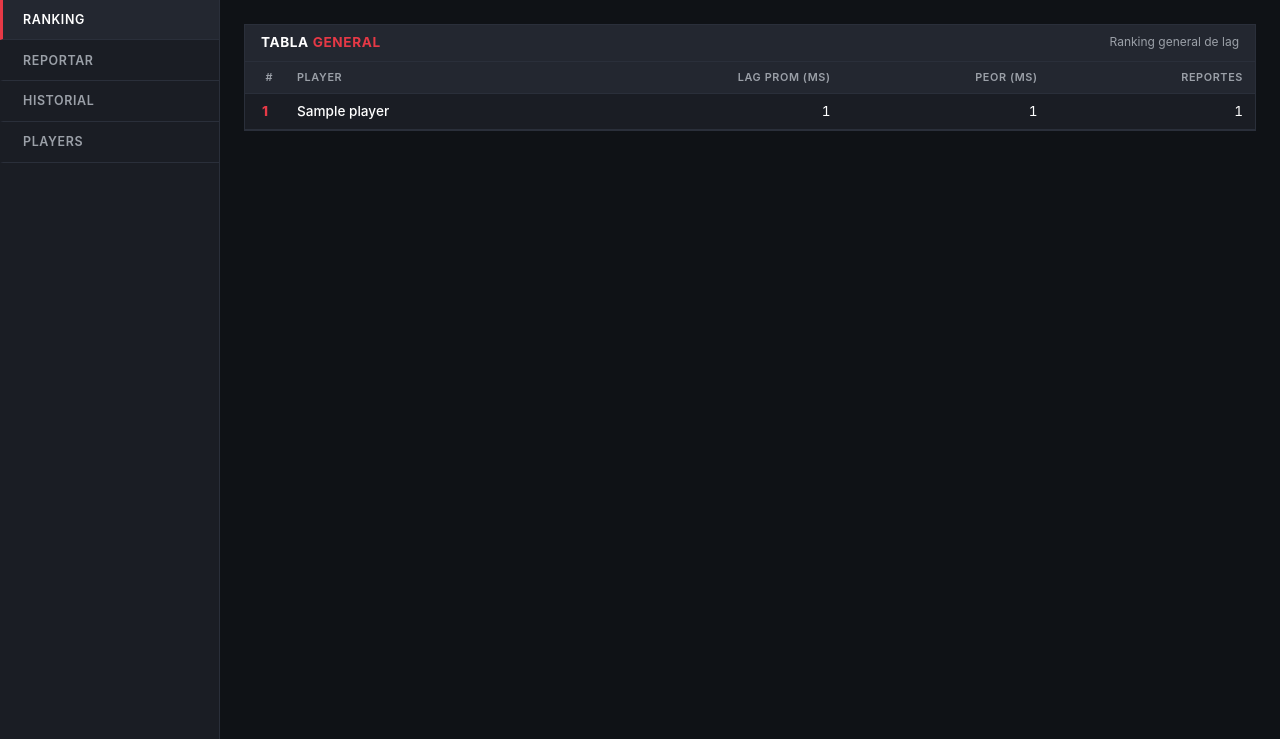
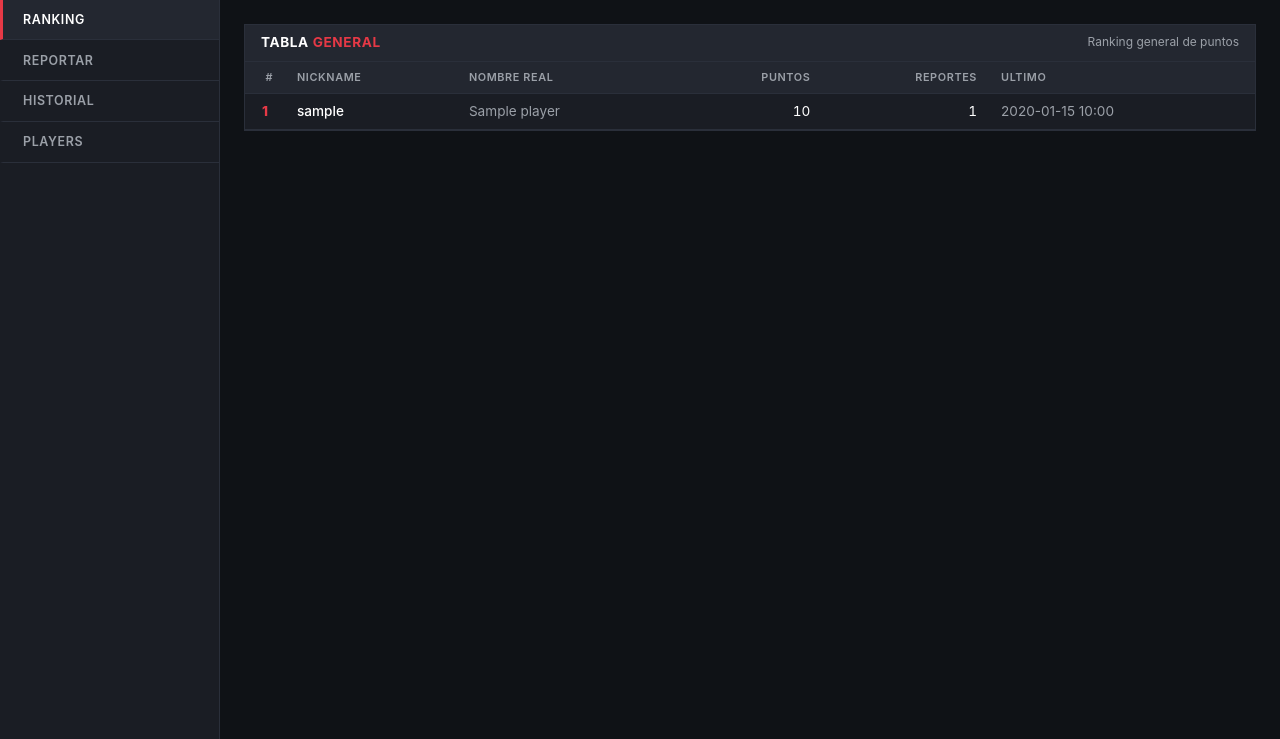
Before and after one commit to marcosfilipich/laggeros, a Flask app: page / in a window 1280 px wide. Shown: the part 60-799 px from the top of the page. Run offline with Flask 3, Linux system fonts and the light colour scheme; tables that the repository leaves empty hold one stand-in row (values such as "Sample post").

Commit message:
New schema: Player(nickname, nombre_real) + Punto(player_id, points, date_inserted)
- Renamed Player.name -> nickname, added optional nombre_real
- Replaced LagReport with Punto (one row per report, history preserved)
- Tables explicitly named 'players' and 'puntos'
- Ranking now sums points per player (formula TBD, users enter points directly)
- Index shows: pos, nickname, nombre_real, total points, report count, last report
- Manage form takes nickname + nombre_real
- reset-db now drops ALL tables in DB (not just current models) so orphan
  tables from old schemas get cleaned up too

```diff
--- a/app/__init__.py
+++ b/app/__init__.py
@@ -1,6 +1,7 @@
 import click
 from flask import Flask
 from flask_sqlalchemy import SQLAlchemy
+from sqlalchemy import MetaData
 
 db = SQLAlchemy()
 
@@ -23,10 +24,14 @@ def create_app():
     @app.cli.command("seed")
     def seed():
         from app.models import Player
-        defaults_players = ["Marcos", "Capo1", "Capo2"]
-        for name in defaults_players:
-            if not Player.query.filter_by(name=name).first():
-                db.session.add(Player(name=name))
+        defaults = [
+            ("Marcos", "Marcos Filipich"),
+            ("Capo1", None),
+            ("Capo2", None),
+        ]
+        for nickname, nombre_real in defaults:
+            if not Player.query.filter_by(nickname=nickname).first():
+                db.session.add(Player(nickname=nickname, nombre_real=nombre_real))
         db.session.commit()
         print("Seeded default players.")
 
@@ -34,8 +39,10 @@ def create_app():
     @click.confirmation_option(prompt="Esto borra TODAS las tablas y datos. Seguro?")
     def reset_db():
         from app import models  # noqa: F401
-        db.drop_all()
+        meta = MetaData()
+        meta.reflect(bind=db.engine)
+        meta.drop_all(bind=db.engine)
         db.create_all()
-        print("Database reset (all tables dropped and recreated).")
+        print(f"Database reset: dropped {len(meta.tables)} table(s), recreated current schema.")
 
     return app
--- a/app/routes.py
+++ b/app/routes.py
@@ -1,7 +1,7 @@
 from flask import Blueprint, render_template, request, redirect, url_for, flash
 from sqlalchemy import func
 from app import db
-from app.models import Player, LagReport
+from app.models import Player, Punto
 
 bp = Blueprint("main", __name__)
 
@@ -11,14 +11,15 @@ def index():
     ranking = (
         db.session.query(
             Player.id,
-            Player.name,
-            func.avg(LagReport.lag_ms).label("avg_lag"),
-            func.max(LagReport.lag_ms).label("max_lag"),
-            func.count(LagReport.id).label("report_count"),
+            Player.nickname,
+            Player.nombre_real,
+            func.coalesce(func.sum(Punto.points), 0).label("total_points"),
+            func.count(Punto.id).label("report_count"),
+            func.max(Punto.date_inserted).label("last_report"),
         )
-        .join(LagReport, LagReport.player_id == Player.id)
-        .group_by(Player.id, Player.name)
-        .order_by(func.avg(LagReport.lag_ms).desc())
+        .outerjoin(Punto, Punto.player_id == Player.id)
+        .group_by(Player.id, Player.nickname, Player.nombre_real)
+        .order_by(func.coalesce(func.sum(Punto.points), 0).desc())
         .all()
     )
     return render_template("index.html", ranking=ranking)
@@ -28,41 +29,42 @@ def index():
 def report():
     if request.method == "POST":
         player_id = request.form.get("player_id", type=int)
-        lag_ms = request.form.get("lag_ms", type=int)
-        note = (request.form.get("note") or "").strip() or None
+        points = request.form.get("points", type=int)
 
-        if not (player_id and lag_ms is not None and lag_ms >= 0):
+        if not player_id or points is None:
             flash("Datos invalidos. Revisa los campos.", "error")
             return redirect(url_for("main.report"))
 
-        db.session.add(LagReport(player_id=player_id, lag_ms=lag_ms, note=note))
+        db.session.add(Punto(player_id=player_id, points=points))
         db.session.commit()
-        flash("Reporte de lag agregado.", "success")
+        flash("Puntos registrados.", "success")
         return redirect(url_for("main.index"))
 
-    players = Player.query.order_by(Player.name).all()
+    players = Player.query.order_by(Player.nickname).all()
     return render_template("report.html", players=players)
 
 
 @bp.route("/manage", methods=["GET", "POST"])
 def manage():
     if request.method == "POST":
-        name = (request.form.get("name") or "").strip()
-        if not name:
-            flash("Nombre vacio.", "error")
-        elif Player.query.filter_by(name=name).first():
-            flash(f"Player '{name}' ya existe.", "error")
+        nickname = (request.form.get("nickname") or "").strip()
+        nombre_real = (request.form.get("nombre_real") or "").strip() or None
+
+        if not nickname:
+            flash("Nickname vacio.", "error")
+        elif Player.query.filter_by(nickname=nickname).first():
+            flash(f"Player '{nickname}' ya existe.", "error")
         else:
-            db.session.add(Player(name=name))
+            db.session.add(Player(nickname=nickname, nombre_real=nombre_real))
             db.session.commit()
-            flash(f"Player '{name}' agregado.", "success")
+            flash(f"Player '{nickname}' agregado.", "success")
         return redirect(url_for("main.manage"))
 
-    players = Player.query.order_by(Player.name).all()
+    players = Player.query.order_by(Player.nickname).all()
     return render_template("manage.html", players=players)
 
 
 @bp.route("/history")
 def history():
-    reports = LagReport.query.order_by(LagReport.reported_at.desc()).limit(100).all()
+    reports = Punto.query.order_by(Punto.date_inserted.desc()).limit(100).all()
     return render_template("history.html", reports=reports)
--- a/app/templates/index.html
+++ b/app/templates/index.html
@@ -5,34 +5,36 @@
 <div class="section">
     <div class="section-header">
         <h2>Tabla <span class="accent">General</span></h2>
-        <span class="section-meta">Ranking general de lag</span>
+        <span class="section-meta">Ranking general de puntos</span>
     </div>
     {% if ranking %}
     <table class="standings">
         <thead>
             <tr>
                 <th class="num">#</th>
-                <th>Player</th>
-                <th class="num">Lag prom (ms)</th>
-                <th class="num">Peor (ms)</th>
+                <th>Nickname</th>
+                <th>Nombre real</th>
+                <th class="num">Puntos</th>
                 <th class="num">Reportes</th>
+                <th>Ultimo</th>
             </tr>
         </thead>
         <tbody>
             {% for row in ranking %}
             <tr>
                 <td class="pos">{{ loop.index }}</td>
-                <td class="player">{{ row.name }}</td>
-                <td class="num">{{ "%.0f"|format(row.avg_lag) }}</td>
-                <td class="num">{{ row.max_lag }}</td>
+                <td class="player">{{ row.nickname }}</td>
+                <td style="color: var(--text-secondary);">{{ row.nombre_real or "-" }}</td>
+                <td class="num">{{ row.total_points }}</td>
                 <td class="num">{{ row.report_count }}</td>
+                <td style="color: var(--text-secondary);">{% if row.last_report %}{{ row.last_report.strftime("%Y-%m-%d %H:%M") }}{% else %}-{% endif %}</td>
             </tr>
             {% endfor %}
         </tbody>
     </table>
     {% else %}
     <div class="empty-state">
-        Todavia no hay reportes. <a href="{{ url_for('main.report') }}">Reporta el primer lag</a>.
+        Todavia no hay players. <a href="{{ url_for('main.manage') }}">Agrega el primero</a>.
     </div>
     {% endif %}
 </div>
```
Also changed, not shown: app/models.py (+14 -7 lines), app/templates/history.html (+4 -6 lines), app/templates/manage.html (+22 -4 lines), app/templates/report.html (+7 -10 lines).
